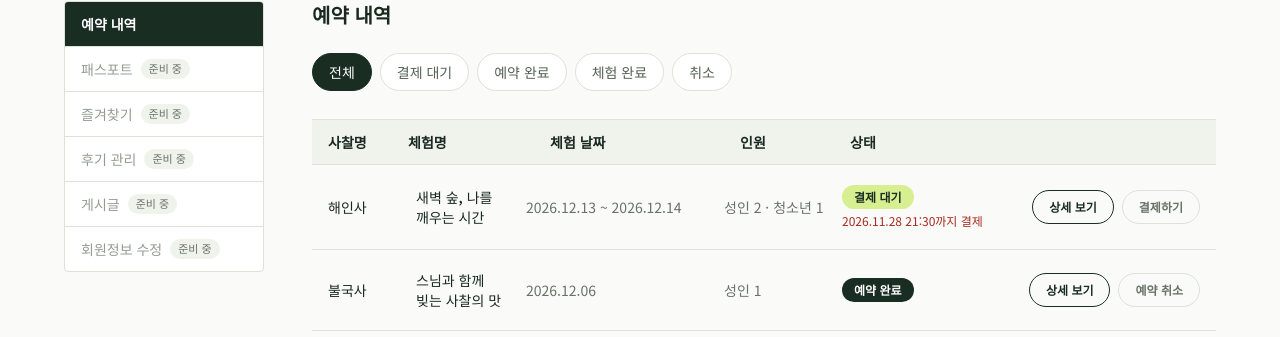
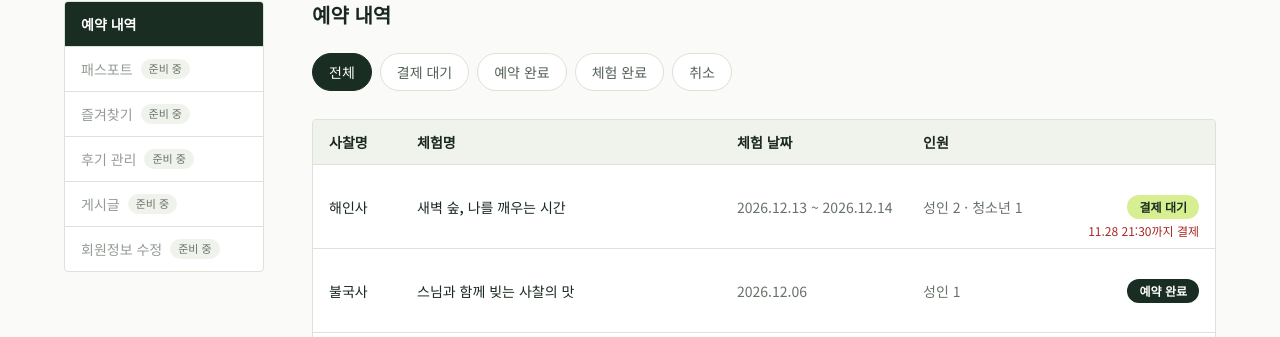
Before and after one commit to Spharos8th-Nirvana/nirvana-frontend, a Next.js app: page /mypage in a window 1280 px wide. Shown: the part 463-800 px from the top of the page. Built offline with nearby package versions, Linux system fonts and the light colour scheme.

Commit message:
feat(frontend/booking): 줄 클릭으로 상세 열기, 패널 슬라이드와 상태별 버튼 (#23)

```diff
--- a/src/features/booking/components/organisms/MyBookingList.tsx
+++ b/src/features/booking/components/organisms/MyBookingList.tsx
@@ -1,21 +1,14 @@
 import BookingStatusBadge from "@/features/booking/components/molecules/BookingStatusBadge";
-import type { BookingStatus, BookingView } from "@/features/booking/types/booking-view";
+import type { BookingView } from "@/features/booking/types/booking-view";
 import {
   formatBookingPeriod,
-  formatDateTime,
   formatHeadcount,
+  formatShortDateTime,
 } from "@/features/booking/utils/booking-status";
 
-/** 상태별 다음 행동 버튼. 동작은 다음 Issue에서 연결하므로 지금은 비활성입니다. */
-const statusActionLabels: Partial<Record<BookingStatus, string>> = {
-  PENDING_PAYMENT: "결제하기",
-  CONFIRMED: "예약 취소",
-  COMPLETED: "후기 작성",
-};
-
-/** 넓은 화면에서 머리글과 각 행이 같은 칸 너비를 씁니다. */
+/** 넓은 화면에서 머리글과 각 행이 같은 칸 너비·간격을 씁니다. */
 const gridClassName =
-  "md:grid md:grid-cols-[80px_minmax(0,1fr)_190px_110px_160px_190px] md:items-center";
+  "md:grid md:grid-cols-[72px_minmax(0,1fr)_170px_110px_150px] md:items-center md:gap-x-4";
 
 type MyBookingListProps = {
   bookings: BookingView[];
@@ -26,69 +19,63 @@ type MyBookingListProps = {
 export default function MyBookingList({ bookings, emptyMessage, onSelect }: MyBookingListProps) {
   if (bookings.length === 0) {
     return (
-      <p className="mt-6 border-y border-border py-16 text-center text-sm text-muted">
+      <p className="mt-6 rounded-default border border-border bg-surface py-16 text-center text-sm text-muted">
         {emptyMessage}
       </p>
     );
   }
 
   return (
-    <div className="mt-6">
+    <div className="mt-6 overflow-hidden rounded-default border border-border bg-surface">
       {/* 머리글은 넓은 화면에서만 보입니다. 휴대폰에서는 행마다 카드처럼 쌓입니다. */}
       <div
-        className={`${gridClassName} hidden border-y border-border bg-subtle px-4 py-3 text-sm font-semibold text-ink md:grid`}
+        className={`${gridClassName} hidden border-b border-border bg-subtle px-4 py-3 text-sm font-semibold text-ink md:grid`}
       >
         <span>사찰명</span>
         <span>체험명</span>
         <span>체험 날짜</span>
         <span>인원</span>
-        <span>상태</span>
-        <span className="sr-only">관리</span>
+        {/* 상태 칸은 배지만으로 알 수 있어서 제목을 화면에서 숨기고, 화면 읽기 프로그램에만 알려 줍니다. */}
+        <span className="sr-only">상태</span>
       </div>
 
-      <ul className="border-t border-border md:border-t-0">
-        {bookings.map((booking) => {
-          const actionLabel = statusActionLabels[booking.status];
-
-          return (
-            <li
-              key={booking.bookingUuid}
-              className={`${gridClassName} flex flex-col gap-2 border-b border-border px-4 py-5 text-sm text-ink`}
+      <ul>
+        {bookings.map((booking) => (
+          <li
+            key={booking.bookingUuid}
+            // 줄 어디를 눌러도 상세 패널이 열리고, 마우스를 올리면 줄 배경이 바뀝니다.
+            // 결제 기한 문구가 있는 줄도 높이가 같도록 넓은 화면에서 줄 높이를 고정합니다.
+            className={`${gridClassName} relative flex flex-col gap-2 border-b border-border px-4 py-5 text-sm text-ink transition last:border-b-0 hover:bg-subtle md:h-[84px] md:py-0`}
+          >
+            <span className="font-semibold md:font-normal">{booking.templeName}</span>
+            {/* 체험명 버튼의 투명한 덮개(after)가 줄 전체를 덮어서, 줄 어디를 눌러도 이 버튼이 눌립니다. */}
+            <button
+              type="button"
+              onClick={() => onSelect(booking)}
+              aria-haspopup="dialog"
+              className="text-left font-medium break-keep after:absolute after:inset-0 focus-visible:outline-none focus-visible:after:ring-2 focus-visible:after:ring-primary focus-visible:after:ring-inset"
             >
-              <span className="font-semibold md:font-normal">{booking.templeName}</span>
-              <span className="font-medium break-keep md:pr-4">{booking.programTitle}</span>
-              <span className="text-muted">{formatBookingPeriod(booking)}</span>
-              <span className="text-muted">{formatHeadcount(booking)}</span>
-              <span className="flex flex-col items-start gap-1">
+              {booking.programTitle}
+            </button>
+            <span className="text-muted">{formatBookingPeriod(booking)}</span>
+            {/* 휴대폰: 인원 줄 오른쪽에 상태 배지 / 넓은 화면: md:contents로 묶음을 풀어 각자 표의 한 칸이 됩니다. */}
+            <div className="flex items-start justify-between gap-4 md:contents">
+              <span className="pt-0.5 whitespace-nowrap text-muted md:pt-0">
+                {formatHeadcount(booking)}
+              </span>
+              {/* pointer-events-none: 이 칸을 눌러도 위의 덮개가 눌리게 합니다.
+                  넓은 화면에서는 결제 기한을 배지 아래에 겹쳐 띄워서(absolute) 배지가 다른 칸과 같은 높이에 오게 합니다. */}
+              <span className="pointer-events-none relative flex flex-col items-end gap-1">
                 <BookingStatusBadge status={booking.status} />
                 {booking.status === "PENDING_PAYMENT" && booking.expiresAt && (
-                  <span className="text-xs text-error">
-                    {formatDateTime(booking.expiresAt)}까지 결제
+                  <span className="text-xs whitespace-nowrap text-error md:absolute md:top-full md:right-0 md:mt-1">
+                    {formatShortDateTime(booking.expiresAt)}까지 결제
                   </span>
                 )}
               </span>
-              <span className="mt-2 flex gap-2 md:mt-0 md:justify-end">
-                <button
-                  type="button"
-                  onClick={() => onSelect(booking)}
-                  className="rounded-full border border-primary px-4 py-2 text-xs font-semibold text-primary transition hover:bg-subtle"
-                >
-                  상세 보기
-                </button>
-                {actionLabel && (
-                  <button
-                    type="button"
-                    disabled
-                    title="준비 중"
-                    className="rounded-full border border-border px-4 py-2 text-xs font-semibold text-muted disabled:cursor-not-allowed"
-                  >
-                    {actionLabel}
-                  </button>
-                )}
-              </span>
-            </li>
-          );
-        })}
+            </div>
+          </li>
+        ))}
       </ul>
     </div>
   );
--- a/src/features/booking/utils/booking-status.ts
+++ b/src/features/booking/utils/booking-status.ts
@@ -72,6 +72,11 @@ export function formatDateTime(dateTime: string): string {
   return `${formatDate(date)} ${formatTime(time)}`.trim();
 }
 
+/** "2026-11-28T21:30:00" → "11.28 21:30" (목록처럼 좁은 곳에서 연도를 뺄 때) */
+export function formatShortDateTime(dateTime: string): string {
+  return formatDateTime(dateTime).slice(5);
+}
+
 /** 성인 2 · 청소년 1 (0명인 쪽은 뺍니다) */
 export function formatHeadcount(booking: BookingView): string {
   const parts = [`성인 ${booking.adultCount}`];
```
Also changed, not shown: src/features/booking/components/organisms/MyBookingDetailPanel.tsx (+63 -11 lines).
